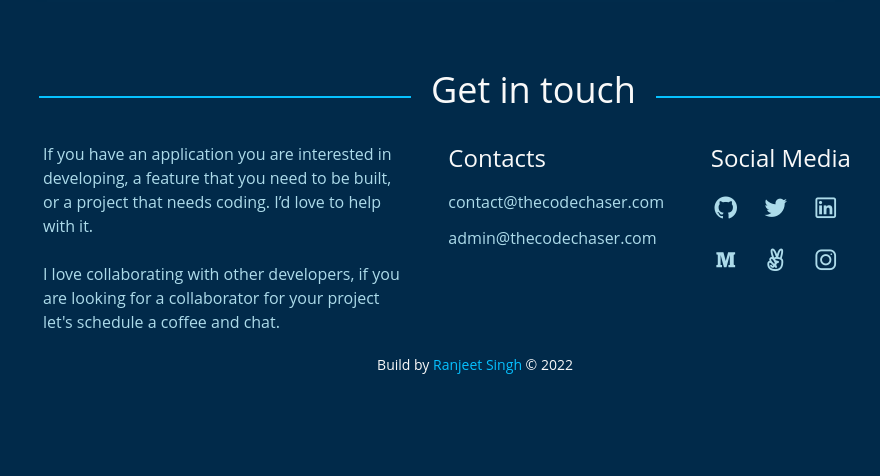
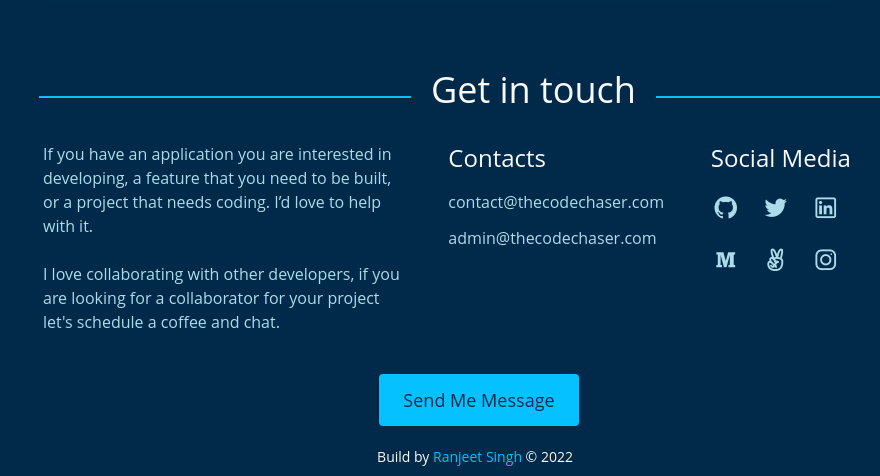
Before and after one commit to thecodechaser/portfolio-frontend, a React (Create React App) app: page / in a window 1280 px wide. Shown: the part 1898-2374 px from the top of the page, without its empty margins (165-1045 px from the left). Before the commit the page ends 2293 px from the top, so only its background shows below. Built offline with nearby package versions, Linux system fonts and the light colour scheme.

Commit message:
Add send message button

```diff
--- a/src/pages/Home.js
+++ b/src/pages/Home.js
@@ -21,7 +21,14 @@ const Home = () => (
       </div>
       <Project />
     </div>
+
+    {/* contact-section */}
+    <div>
     <ContactInfo />
+    <div className="flex flex-col items-center md:mr-48">
+    <button type="button" className="bg-secondaryColor ml-4 md:ml-0 mt-10 rounded px-6 py-3 text-lg text-primaryColor">Send Me Message</button>
+    </div>
+    </div>
   </>
 );
 
```
